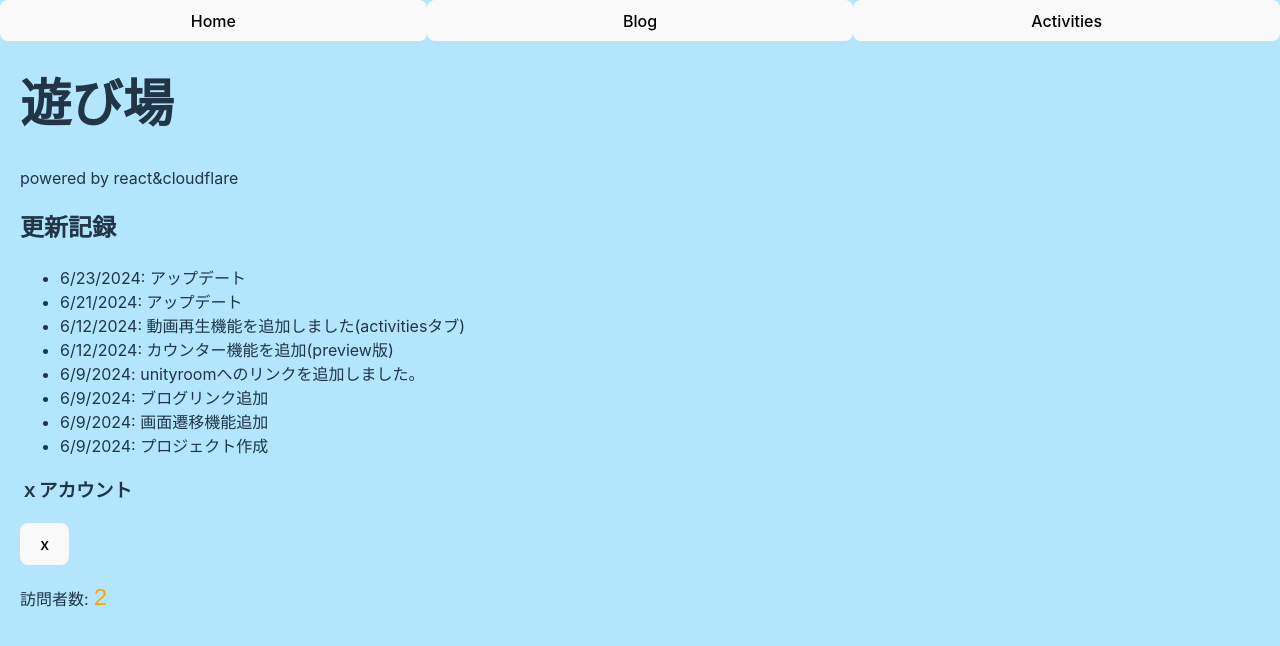
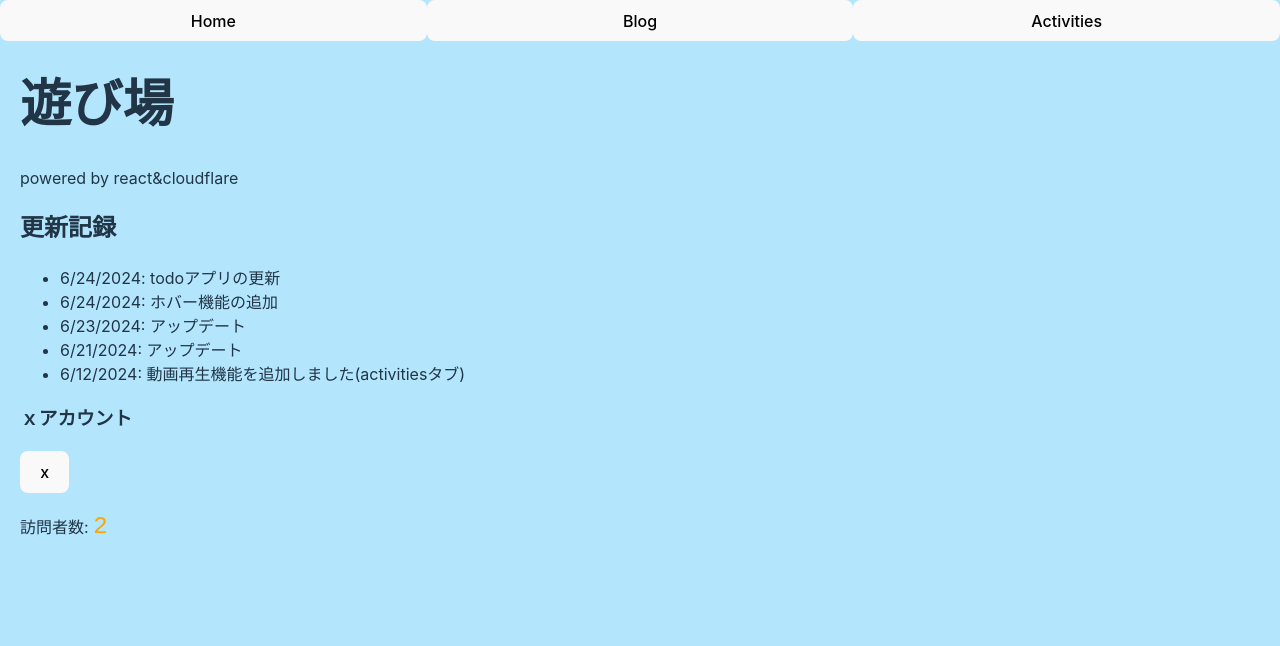
Before and after one commit to alikmpt8529/test, a React (Vite) app: page / in a window 1280 px wide. Shown: the top 646 px of the page. Built offline with nearby package versions, Linux system fonts and the light colour scheme.

Commit message:
ver2.3.1
更新記録がグダグダ長いので短くなるよう更新する

```diff
--- a/src/App.tsx
+++ b/src/App.tsx
@@ -4,6 +4,7 @@ import myImage from './1.png';
 function App() {
     const [currentTab, setCurrentTab] = useState('home');
     const [visitorCount, setVisitorCount] = useState(0);
+    const [showAllUpdates, setShowAllUpdates] = useState(false);
 
     useEffect(() => {
         const currentCount = Number(localStorage.getItem('visitorCount') || 0);
@@ -21,9 +22,13 @@ function App() {
         { date: new Date('2024-06-09'), text: 'プロジェクト作成' },
         { date: new Date('2024-06-21'), text: 'アップデート' },
         { date: new Date('2024-06-23'), text: 'アップデート' },
+        { date: new Date('2024-06-24'), text: 'todoアプリの更新' },
+        { date: new Date('2024-06-24'), text: 'ホバー機能の追加' },
     ];
 
     updates.sort((a, b) => b.date.getTime() - a.date.getTime());
+
+    const displayedUpdates = showAllUpdates ? updates : updates.slice(0, 5);
 
     const counterStyle = {
         color: 'orange',
@@ -44,8 +49,8 @@ function App() {
                         <h1>遊び場</h1>
                         <p>powered by react&cloudflare</p>
                         <h2>更新記録</h2>
-                        <ul>
-                            {updates.map((update, index) => (
+                        <ul onMouseEnter={() => setShowAllUpdates(true)} onMouseLeave={() => setShowAllUpdates(false)}>
+                            {displayedUpdates.map((update, index) => (
                                 <li key={index}>{update.date.toLocaleDateString()}: {update.text}</li>
                             ))}
                         </ul>
```
